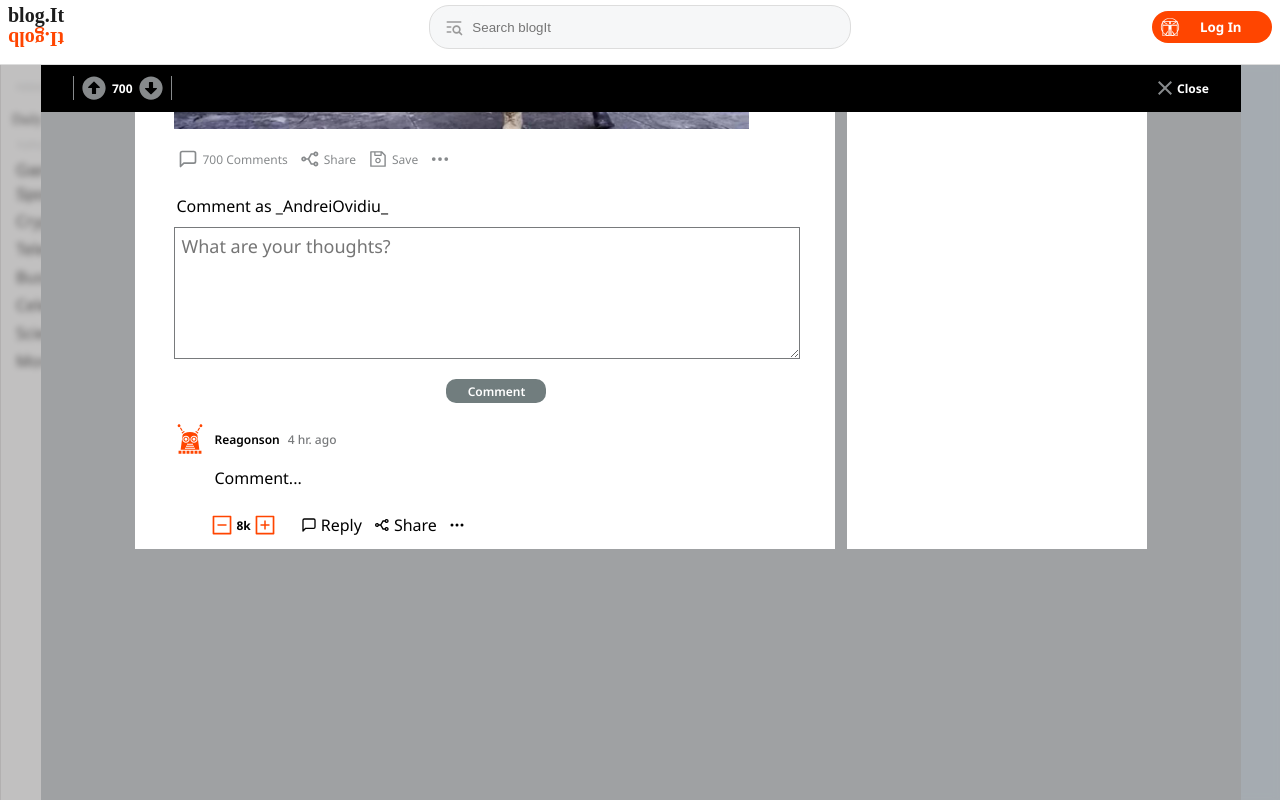
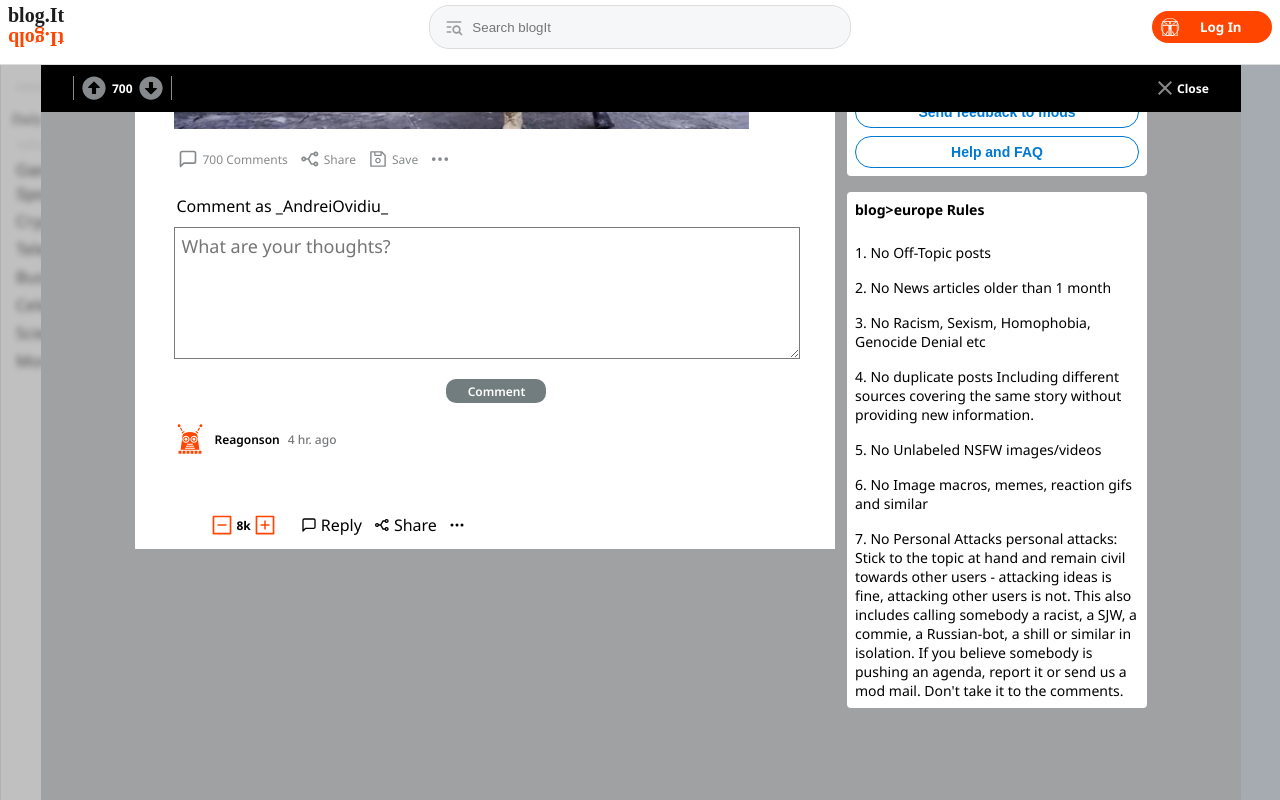
Before and after one commit to andreicatrina/blogit, a React (Create React App) app: page / in a window 1280 px wide. Both pictures are taken after a click on the element "793 Comments". Shown: the part 426-1226 px from the top of the page. Built offline with nearby package versions, Linux system fonts and the light colour scheme; no server answers; a web font is replaced by a local one.

Commit message:
Added LoremIpsum API for comments

```diff
--- a/src/components/Comments/Comments.jsx
+++ b/src/components/Comments/Comments.jsx
@@ -24,9 +24,16 @@ import {
   UserComment,
   CommentReplyContainer,
   CommentLikes,
+  BlogInfoContainer,
+  BlogStatsContainer,
+  DescriptionParagraph,
+  BlogCreationDateParagraph,
+  ColorBar,
+  BlogEssentialsContainer,
+  EssentialsButtonsContainer,
+  RulesContainer,
+  BlogRulesContainer,
 } from "./components";
-
-import { posts } from "../../pages/LandingPage/posts.js";
 
 import { MdClose } from "react-icons/md";
 import { FaArrowAltCircleUp } from "react-icons/fa";
@@ -38,6 +45,9 @@ import { FiMessageSquare } from "react-icons/fi";
 import { RiStackshareLine } from "react-icons/ri";
 import { AiOutlineSave } from "react-icons/ai";
 import { BsThreeDots } from "react-icons/bs";
+import { FcFolder } from "react-icons/fc";
+
+import { posts } from "../../pages/LandingPage/posts.js";
 
 export const Comments = (props) => {
   const [landingPosts, setLandingPosts] = useState(posts);
@@ -49,12 +59,13 @@ export const Comments = (props) => {
   }, []);
 
   async function getRandomText() {
-    const api = "https://baconipsum.com/api/?type=meat-and-filler&paras=1&sentences=4&format=text";
+    const api =
+      "https://baconipsum.com/api/?type=meat-and-filler&paras=1&sentences=4&format=text";
 
     try {
       let result = await axios.get(api);
       setGetLorem(result.data);
-      console.log(result.data);
+      console.log(result);
     } catch (error) {
       console.log(error);
     }
@@ -92,7 +103,10 @@ export const Comments = (props) => {
                 <span>3 hours ago</span>
               </UserDetailsContainer>
               <PostTitleContainer>
-                <h4>Florence mayor Dario Nardella (R) stopping a climate activist spraying paint on Plazzo Vecchio</h4>
+                <h4>
+                  Florence mayor Dario Nardella (R) stopping a climate activist
+                  spraying paint on Plazzo Vecchio
+                </h4>
               </PostTitleContainer>
               <ImagePostContainer>
                 <img src={landingPosts.post1.picture} alt="" />
@@ -116,7 +130,11 @@ export const Comments = (props) => {
               </SaveSharePostContainer>
               <UserCommentInputContainer>
                 <span>Comment as _AndreiOvidiu_</span>
-                <textarea placeholder="What are your thoughts?" rows="7" cols="50"></textarea>
+                <textarea
+                  placeholder="What are your thoughts?"
+                  rows="7"
+                  cols="50"
+                ></textarea>
                 <CommentButtonContainer>
                   <button>Comment</button>
                 </CommentButtonContainer>
@@ -129,7 +147,7 @@ export const Comments = (props) => {
                     <span>4 hr. ago</span>
                   </UserNameContainer>
                   <UserComment>
-                    <span>Comment...</span>
+                    <span>{getLorem}</span>
                   </UserComment>
                   <CommentReplyContainer>
                     <CommentLikes>
@@ -153,7 +171,69 @@ export const Comments = (props) => {
               </UsersCommentsContainer>
             </Post>
           </CommentsLeftContainer>
-          <CommentsRightContainer>b</CommentsRightContainer>
+          <CommentsRightContainer>
+            <ColorBar></ColorBar>
+            <BlogInfoContainer>
+              <span>
+                <GiRobotAntennas />
+                {`blog>europe`}
+              </span>
+              <DescriptionParagraph>
+                Europe: 50(+6 countries), 230 languages, 746M people
+              </DescriptionParagraph>
+              <BlogCreationDateParagraph>
+                <FcFolder />
+                Created Jan 25, 2008
+              </BlogCreationDateParagraph>
+              <BlogStatsContainer>
+                <p>
+                  4.4m <span>Members</span>
+                </p>
+                <p>
+                  5.7k <span>Online</span>
+                </p>
+                <p>
+                  #49 <span>Ranked by Size</span>
+                </p>
+              </BlogStatsContainer>
+            </BlogInfoContainer>
+            <BlogEssentialsContainer>
+              <h3>Essentials</h3>
+              <EssentialsButtonsContainer>
+                <button>Read the subblogit rules</button>
+                <button>Read our geo policy</button>
+                <button>Send feedback to mods</button>
+                <button>Help and FAQ</button>
+              </EssentialsButtonsContainer>
+            </BlogEssentialsContainer>
+            <BlogRulesContainer>
+              <h3>{`blog>europe Rules`}</h3>
+              <RulesContainer>
+                <span>1. No Off-Topic posts</span>
+                <span>2. No News articles older than 1 month</span>
+                <span>
+                  3. No Racism, Sexism, Homophobia, Genocide Denial etc
+                </span>
+                <span>
+                  4. No duplicate posts Including different sources covering the
+                  same story without providing new information.
+                </span>
+                <span>5. No Unlabeled NSFW images/videos</span>
+                <span>
+                  6. No Image macros, memes, reaction gifs and similar
+                </span>
+                <span>
+                  7. No Personal Attacks personal attacks: Stick to the topic at
+                  hand and remain civil towards other users - attacking ideas is
+                  fine, attacking other users is not. This also includes calling
+                  somebody a racist, a SJW, a commie, a Russian-bot, a shill or
+                  similar in isolation. If you believe somebody is pushing an
+                  agenda, report it or send us a mod mail. Don't take it to the
+                  comments.
+                </span>
+              </RulesContainer>
+            </BlogRulesContainer>
+          </CommentsRightContainer>
         </PostCommentsContainer>
       </CommentsContainer>
     </CommentsSection>
--- a/src/components/Comments/components.jsx
+++ b/src/components/Comments/components.jsx
@@ -40,6 +40,7 @@ export const CommentsHeaderContainer = styled.div`
 export const CloseContainer = styled.div`
   display: flex;
   align-items: center;
+  cursor: pointer;
 
   span {
     font-size: 12px;
@@ -72,6 +73,7 @@ export const LikesContainer = styled.div`
     width: 24px;
     height: 24px;
     color: #878a8c;
+    cursor: pointer;
   }
 `;
 
@@ -93,7 +95,7 @@ export const CommentsLeftContainer = styled.div`
 export const CommentsRightContainer = styled.div`
   width: 100%;
   max-width: 300px;
-  background-color: #fff;
+  background-color: transparent;
 `;
 
 export const UserDetailsContainer = styled.div`
@@ -251,6 +253,7 @@ export const CommentReplyContainer = styled.div`
     display: flex;
     align-items: center;
     gap: 4px;
+    cursor: pointer;
   }
 `;
 
@@ -263,11 +266,138 @@ export const CommentLikes = styled.div`
   span {
     font-size: 12px;
     font-weight: 700;
+    cursor: default;
   }
 
   svg {
     width: 24px;
     height: 24px;
     color: var(--color-orange);
+    cursor: pointer;
   }
 `;
+
+export const ColorBar = styled.div`
+  width: 100%;
+  height: 28px;
+  background-color: #0079d3;
+`;
+
+export const BlogInfoContainer = styled.div`
+  display: flex;
+  flex-direction: column;
+  padding: 8px;
+  background-color: white;
+  border-radius: 4px;
+  margin-bottom: 16px;
+
+  span {
+    display: flex;
+    align-items: center;
+    gap: 4px;
+    font-size: 16px;
+    font-weight: 600;
+    svg {
+      width: 48px;
+      height: 48px;
+      border-radius: 50%;
+      border: 1px solid aquamarine;
+      background-color: aquamarine;
+      color: blueviolet;
+    }
+  }
+`;
+
+export const DescriptionParagraph = styled.p`
+  padding: 8px 0;
+  font-size: 14px;
+  font-weight: 400;
+`;
+
+export const BlogCreationDateParagraph = styled.p`
+  display: flex;
+  align-items: center;
+  gap: 4px;
+  padding: 4px 0 16px 0;
+  border-bottom: 1px solid #7c7c7c;
+
+  svg {
+    width: 20px;
+    height: 20px;
+  }
+`;
+
+export const BlogStatsContainer = styled.div`
+  display: flex;
+  justify-content: space-between;
+  padding-top: 8px;
+
+  p {
+    font-size: 16px;
+    font-weight: 600;
+    color: black;
+    span {
+      font-size: 12px;
+      color: #7c7c7c;
+    }
+  }
+`;
+
+export const BlogEssentialsContainer = styled.div`
+  display: flex;
+  flex-direction: column;
+  padding: 8px;
+  background-color: white;
+  border-radius: 4px;
+  margin-bottom: 16px;
+
+  h3 {
+    font-size: 14px;
+    padding-bottom: 24px;
+  }
+`;
+
+export const EssentialsButtonsContainer = styled.div`
+  display: flex;
+  flex-direction: column;
+  width: 100%;
+  gap: 8px;
+
+  button {
+    width: 100%;
+    height: 32px;
+    background-color: transparent;
+    border-radius: 16px;
+    border: 1px solid #0079d3;
+    color: #0079d3;
+    font-weight: 600;
+    font-size: 14px;
+    cursor: pointer;
+
+    :hover {
+      background-color: #f2f8fc;
+    }
+  }
+`;
+
+export const BlogRulesContainer = styled.div`
+  background-color: white;
+  padding: 8px;
+  border-radius: 4px;
+
+  h3 {
+    padding-bottom: 24px;
+    font-size: 14px;
+  }
+`;
+
+export const RulesContainer = styled.div`
+  display: flex;
+  flex-direction: column;
+  gap: 16px;
+
+  span {
+    font-size: 14px;
+    font-weight: 400;
+  }
+`;
```
